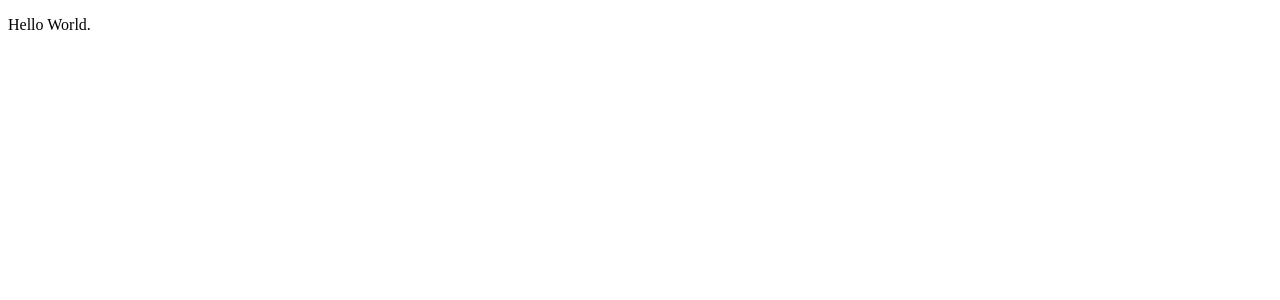
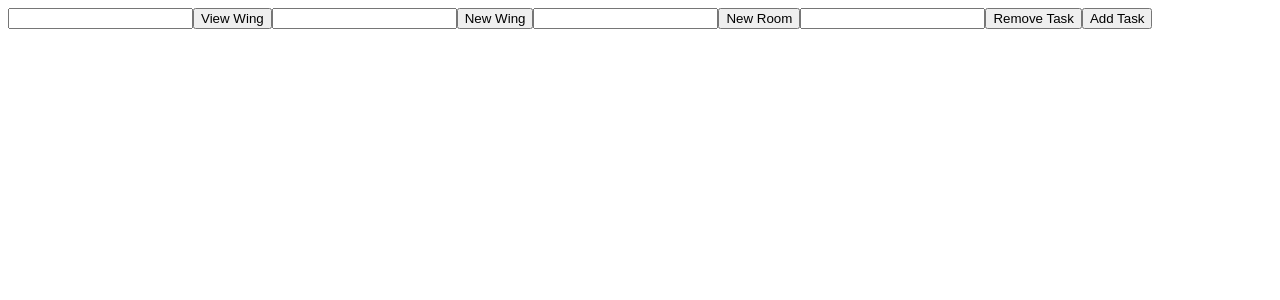
Before and after one commit to kelaompachai/The-Floor-Plan, a React app: page / in a window 1280 px wide. Shown: the top 300 px of the page. Built offline with nearby package versions, Linux system fonts and the light colour scheme; the HTML template or start-up script is replaced by a standard one.

Commit message:
add elements and styles for homepage

```diff
--- a/package.json
+++ b/package.json
@@ -7,7 +7,7 @@
     "test": "echo \"Error: no test specified\" && exit 1",
     "start": "nodemon src/server/server.js",
     "build": "webpack",
-    "dev": "export NODE_ENV=development; webpack serve --open & nodemon src/server/server.js"
+    "dev": "export NODE_ENV=development; webpack serve & nodemon src/server/server.js"
   },
   "author": "Joseph Paul",
   "license": "ISC",
--- a/src/client/public/app.jsx
+++ b/src/client/public/app.jsx
@@ -3,7 +3,14 @@ import React from 'react';
 const App = () => {
   return (
     <div>
-      <p>Hello World.</p>
+      <input type = 'text'></input>
+      <button>View Wing</button>
+      <input type = 'text'></input>
+      <button>New Wing</button>
+      <input type = 'text'></input>
+      <button>New Room</button>
+      <input type = 'text'></input>
+      <button>Remove Task</button><button>Add Task</button>
     </div>
   );
 };
--- a/src/client/public/styles/styles.css
+++ b/src/client/public/styles/styles.css
@@ -4,7 +4,33 @@
   margin: 0px;
 }
 
-main {
+/* main {
   border: 1px solid black;
   height: 200px;
+} */
+
+div {
+  display: flex;
+  flex-direction: column;
+  justify-content: center;
 }
+
+input {
+  width: 100%;
+  height: 3em;
+  border-radius: 5px;
+  border: solid 1px black;
+  margin-top: 10px;
+  /* margin-bottom: 10px; */
+}
+
+button {
+  width: 100%;
+  height: 3em;
+  border-radius: 15px;
+  color: white;
+  background-color: blue;
+  border: none;
+  margin-top: 10px;
+  /* margin-bottom: 10px; */
+}
--- a/webpack.config.js
+++ b/webpack.config.js
@@ -23,6 +23,7 @@ module.exports = {
   },
   devServer: {
     port: 8080,
+    hot: true,
     static: [
       { directory: path.join(__dirname, 'dist') },
       { directory: path.join(__dirname, 'src', 'client', 'public') },
```
Also changed, not shown: src/server/server.js (+5 -6 lines), problems.txt (added), src/server/hello.txt (deleted), 1 other file (tests, documents, lock files or other folders).
